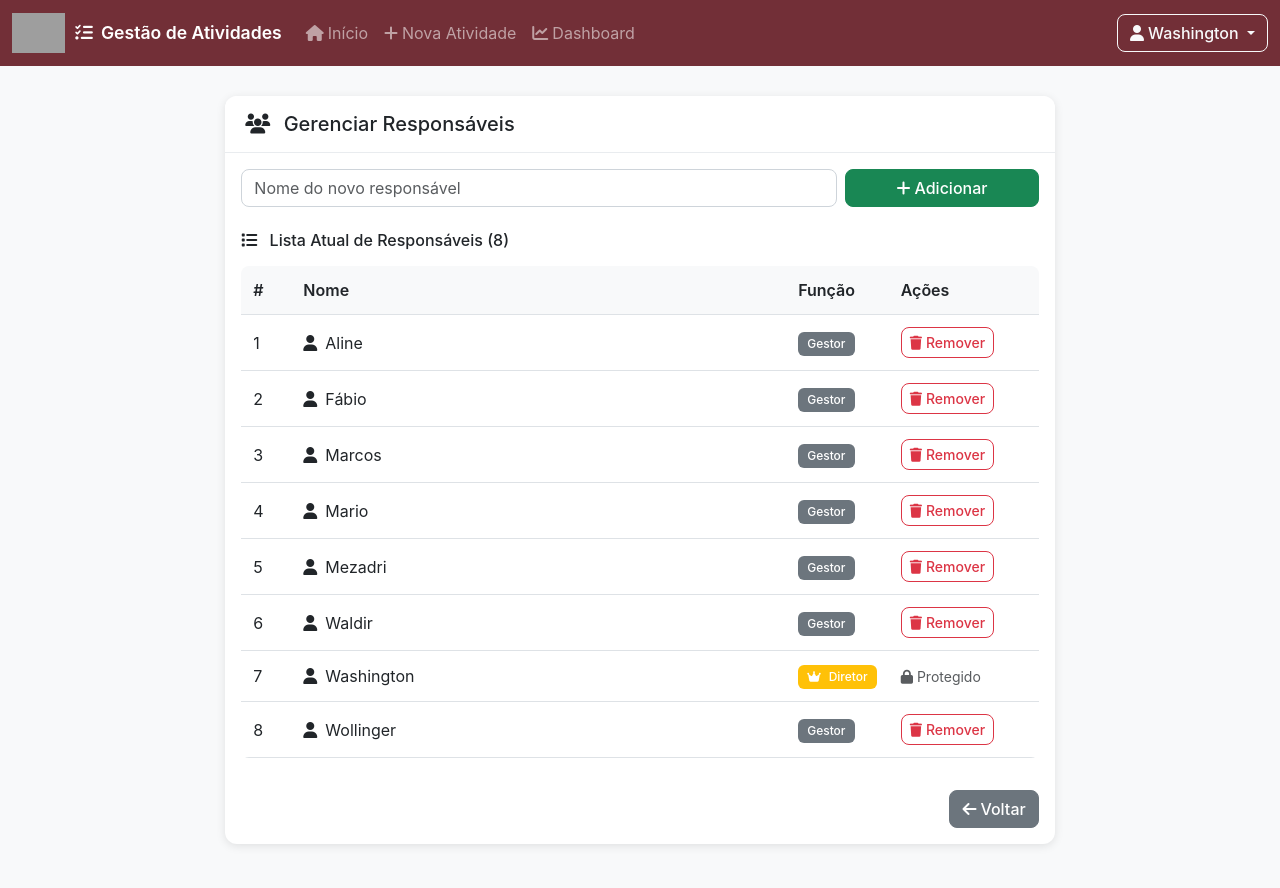
After one commit to leonardolsanches/dev.flow, a Flask app: page /manage_responsibles in a window 1280 px wide. The commit adds this page. Run offline with Flask 3, Linux system fonts and the light colour scheme; grey boxes are pictures that could not be loaded.

Commit message:
Add files via upload

```diff
--- a/app.py
+++ b/app.py
@@ -597,5 +597,112 @@ def delete_activity(activity_id):
         flash('Erro ao excluir atividade.')
         return redirect(request.referrer or url_for('index'))
 
+@app.route('/manage_responsibles', methods=['GET', 'POST'])
+def manage_responsibles():
+    """Manage responsibles (Director only)"""
+    try:
+        current_user = session.get('current_user', 'Washington')
+
+        if current_user != DIRECTOR:
+            flash('Apenas o diretor pode gerenciar responsáveis.')
+            return redirect(url_for('index'))
+
+        if request.method == 'POST':
+            action = request.form.get('action')
+            name = request.form.get('name', '').strip()
+
+            if action == 'add':
+                if not name:
+                    flash('Nome inválido!')
+                    return redirect(url_for('manage_responsibles'))
+
+                responsibles = load_responsibles()
+
+                if name in responsibles['managers']:
+                    flash(f'{name} já existe na lista de responsáveis!')
+                    return redirect(url_for('manage_responsibles'))
+
+                responsibles['managers'].append(name)
+                responsibles['managers'].sort()
+                save_responsibles(responsibles)
+
+                # Reload responsibles globally
+                reload_responsibles()
+
+                flash(f'{name} adicionado com sucesso!')
+                return redirect(url_for('manage_responsibles'))
+
+            elif action == 'remove':
+                if not name:
+                    flash('Nome inválido!')
+                    return redirect(url_for('manage_responsibles'))
+
+                responsibles = load_responsibles()
+
+                if name not in responsibles['managers']:
+                    flash(f'{name} não encontrado na lista!')
+                    return redirect(url_for('manage_responsibles'))
+
+                if name == responsibles['director']:
+                    flash('Não é possível remover o diretor!')
+                    return redirect(url_for('manage_responsibles'))
+
+                # Check if has activities
+                data = load_data()
+                has_activities = False
+
+                for activity in data['activities']:
+                    if isinstance(activity.get('responsible'), list):
+                        if name in activity['responsible']:
+                            has_activities = True
+                            break
+                    elif activity.get('responsible') == name:
+                        has_activities = True
+                        break
+
+                if has_activities:
+                    flash(f'{name} possui atividades atribuídas e não pode ser removido!')
+                    return redirect(url_for('manage_responsibles'))
+
+                responsibles['managers'].remove(name)
+                save_responsibles(responsibles)
+
+                # Reload responsibles globally
+                reload_responsibles()
+
+                flash(f'{name} removido com sucesso!')
+                return redirect(url_for('manage_responsibles'))
+
+        # GET request - show form
+        reload_responsibles()
+
+        # Count activities per responsible
+        data = load_data()
+        activity_counts = {}
+        for manager in MANAGERS:
+            count = 0
+            for activity in data['activities']:
+                if isinstance(activity.get('responsible'), list):
+                    if manager in activity['responsible']:
+                        count += 1
+                elif activity.get('responsible') == manager:
+                    count += 1
+            activity_counts[manager] = count
+
+        return render_template('manage_responsibles.html',
+                             current_user=current_user,
+                             managers=MANAGERS,
+                             director=DIRECTOR,
+                             activity_counts=activity_counts)
+    except Exception as e:
+        logging.error(f"Error managing responsibles: {e}")
+        flash('Erro ao gerenciar responsáveis.')
+        return redirect(url_for('index'))
+
+def save_responsibles(data):
+    """Salva a lista de responsáveis no arquivo"""
+    with open(RESPONSIBLES_FILE, 'w', encoding='utf-8') as f:
+        json.dump(data, f, ensure_ascii=False, indent=2)
+
 if __name__ == '__main__':
     app.run(host='0.0.0.0', port=5000, debug=True)
--- a/data/responsibles.json
+++ b/data/responsibles.json
@@ -4,11 +4,11 @@
     "Aline",
     "Fábio",
     "Marcos",
+    "Mario",
+    "Mezadri",
     "Waldir",
-    "Mario",
     "Washington",
-    "Wollinger",
-    "NomeDoNovoResponsavel"
+    "Wollinger"
   ],
   "director": "Washington"
 }
--- a/templates/base.html
+++ b/templates/base.html
@@ -41,6 +41,13 @@
                             <i class="fas fa-plus me-1"></i>Nova Atividade
                         </a>
                     </li>
+                    {% if session.get('current_user') == 'Washington' %}
+                    <li class="nav-item">
+                        <a class="nav-link" href="{{ url_for('manage_responsibles') }}">
+                            <i class="fas fa-users-cog me-1"></i>Responsáveis
+                        </a>
+                    </li>
+                    {% endif %}
                     {% if current_user == 'Washington' %}
                     <li class="nav-item">
                         <a class="nav-link" href="{{ url_for('dashboard') }}">
--- /dev/null
+++ b/templates/manage_responsibles.html
@@ -0,0 +1,109 @@
+
+{% extends "base.html" %}
+
+{% block title %}Gerenciar Responsáveis - Gestão de Atividades{% endblock %}
+
+{% block content %}
+<div class="row justify-content-center">
+    <div class="col-12 col-lg-8">
+        <div class="card mb-4">
+            <div class="card-header">
+                <h5 class="mb-0">
+                    <i class="fas fa-users me-2"></i>
+                    Gerenciar Responsáveis
+                </h5>
+            </div>
+            <div class="card-body">
+                <!-- Add New Responsible -->
+                <form method="post" action="{{ url_for('manage_responsibles') }}" class="mb-4">
+                    <input type="hidden" name="action" value="add">
+                    <div class="row g-2">
+                        <div class="col-md-9">
+                            <input type="text" class="form-control" name="name" placeholder="Nome do novo responsável" required>
+                        </div>
+                        <div class="col-md-3">
+                            <button type="submit" class="btn btn-success w-100">
+                                <i class="fas fa-plus me-1"></i>Adicionar
+                            </button>
+                        </div>
+                    </div>
+                </form>
+
+                <!-- List of Responsibles -->
+                <h6 class="mb-3">
+                    <i class="fas fa-list me-2"></i>
+                    Lista Atual de Responsáveis ({{ managers|length }})
+                </h6>
+
+                <div class="table-responsive">
+                    <table class="table table-hover">
+                        <thead>
+                            <tr>
+                                <th style="width: 50px;">#</th>
+                                <th>Nome</th>
+                                <th style="width: 100px;">Função</th>
+                                <th style="width: 150px;">Ações</th>
+                            </tr>
+                        </thead>
+                        <tbody>
+                            {% for manager in managers %}
+                            <tr>
+                                <td>{{ loop.index }}</td>
+                                <td>
+                                    <i class="fas fa-user me-2"></i>{{ manager }}
+                                </td>
+                                <td>
+                                    {% if manager == director %}
+                                    <span class="badge bg-warning">
+                                        <i class="fas fa-crown me-1"></i>Diretor
+                                    </span>
+                                    {% else %}
+                                    <span class="badge bg-secondary">Gestor</span>
+                                    {% endif %}
+                                </td>
+                                <td>
+                                    {% if manager != director %}
+                                    <form method="post" action="{{ url_for('manage_responsibles') }}" class="d-inline" onsubmit="return confirm('Tem certeza que deseja remover {{ manager }}?');">
+                                        <input type="hidden" name="action" value="remove">
+                                        <input type="hidden" name="name" value="{{ manager }}">
+                                        <button type="submit" class="btn btn-sm btn-outline-danger" {% if activity_counts.get(manager, 0) > 0 %}disabled title="Responsável possui {{ activity_counts[manager] }} atividade(s)"{% endif %}>
+                                            <i class="fas fa-trash me-1"></i>Remover
+                                        </button>
+                                    </form>
+                                    {% if activity_counts.get(manager, 0) > 0 %}
+                                    <small class="text-muted d-block mt-1">
+                                        {{ activity_counts[manager] }} atividade(s)
+                                    </small>
+                                    {% endif %}
+                                    {% else %}
+                                    <span class="text-muted small">
+                                        <i class="fas fa-lock me-1"></i>Protegido
+                                    </span>
+                                    {% endif %}
+                                </td>
+                            </tr>
+                            {% endfor %}
+                        </tbody>
+                    </table>
+                </div>
+
+                <div class="alert alert-info mt-3">
+                    <i class="fas fa-info-circle me-2"></i>
+                    <strong>Observações:</strong>
+                    <ul class="mb-0 mt-2">
+                        <li>O diretor não pode ser removido</li>
+                        <li>Responsáveis com atividades atribuídas não podem ser removidos</li>
+                        <li>Novos responsáveis estarão disponíveis imediatamente</li>
+                    </ul>
+                </div>
+
+                <div class="d-grid gap-2 d-md-flex justify-content-md-end mt-3">
+                    <a href="{{ url_for('index') }}" class="btn btn-secondary">
+                        <i class="fas fa-arrow-left me-1"></i>Voltar
+                    </a>
+                </div>
+            </div>
+        </div>
+    </div>
+</div>
+{% endblock %}
```
Also changed, not shown: attached_assets/image_1761074786887.png (added).
